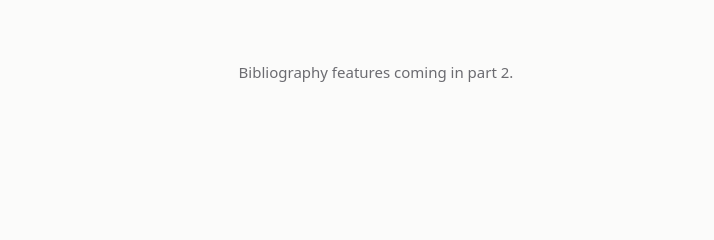
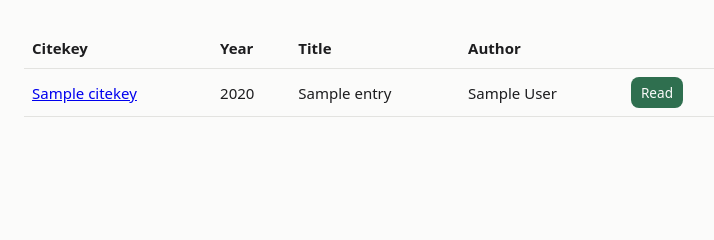
Before and after one commit to Ikuta-N/hashline, a FastAPI app: template src/hashline/web/templates/bib.html in a window 1280 px wide. Shown: the part 60-300 px from the top of the page, without its empty margins (264-978 px from the left). Run offline with FastAPI, Linux system fonts and the light colour scheme; the template is opened without the code that fills it: most values are stand-ins (such as "Sample title", 1, 10 or a date in 2020).

Commit message:
feat: browse the bibliography in the web

```diff
--- a/src/hashline/web/app.py
+++ b/src/hashline/web/app.py
@@ -342,11 +342,30 @@ def clear_context(request: Request, store: StoreDep) -> HTMLResponse:
 
 @app.get("/bib", response_class=HTMLResponse)
 def bib(request: Request, store: StoreDep) -> HTMLResponse:
-    """Bibliography management (stub)."""
+    """Bibliography management."""
+    entries = store.list_bib_entries()
     return templates.TemplateResponse(
         request=request,
         name="bib.html",
-        context={"current_page": "bib", "total": store.count_notes()},
+        context={
+            "current_page": "bib",
+            "total": store.count_notes(),
+            "entries": entries,
+        },
+    )
+
+
+@app.get("/bib/{citekey}", response_class=HTMLResponse)
+def bib_detail(request: Request, citekey: str, store: StoreDep) -> HTMLResponse:
+    """Show one bibliography entry in full."""
+    entry = store.get_bib_entry(citekey)
+    if entry is None:
+        raise HTTPException(status_code=404, detail="Citekey not found")
+
+    return templates.TemplateResponse(
+        request=request,
+        name="bib_detail.html",
+        context={"current_page": "bib", "total": store.count_notes(), "entry": entry},
     )
 
 
--- a/src/hashline/web/templates/bib.html
+++ b/src/hashline/web/templates/bib.html
@@ -1,5 +1,41 @@
 {% extends "base.html" %}
 {% block title %}Bibliography - hashline{% endblock %}
 {% block content %}
-<p class="empty">Bibliography features coming in part 2.</p>
+<div class="stack">
+  {% if entries %}
+    <div style="overflow-x: auto;">
+      <table style="width: 100%; border-collapse: collapse; text-align: left;">
+        <thead>
+          <tr style="border-bottom: 1px solid var(--line);">
+            <th style="padding: 0.5rem;">Citekey</th>
+            <th style="padding: 0.5rem;">Year</th>
+            <th style="padding: 0.5rem;">Title</th>
+            <th style="padding: 0.5rem;">Author</th>
+            <th style="padding: 0.5rem;"></th>
+          </tr>
+        </thead>
+        <tbody>
+          {% for entry in entries %}
+            <tr style="border-bottom: 1px solid var(--line);">
+              <td style="padding: 0.5rem;"><a href="/bib/{{ entry.citekey }}">{{ entry.citekey }}</a></td>
+              <td style="padding: 0.5rem;">{{ entry.year or '----' }}</td>
+              <td style="padding: 0.5rem;">{{ entry.title or '(no title)' }}</td>
+              <td style="padding: 0.5rem;">{{ entry.author or '-' }}</td>
+              <td style="padding: 0.5rem;">
+                <form method="post" action="/context/read" style="margin: 0;">
+                  <input type="hidden" name="citekey" value="{{ entry.citekey }}">
+                  <button type="submit" style="padding: 0.3rem 0.6rem; font-size: 0.85rem;">Read</button>
+                </form>
+              </td>
+            </tr>
+          {% endfor %}
+        </tbody>
+      </table>
+    </div>
+  {% else %}
+    <p class="empty" style="text-align: center; color: var(--muted); padding: 2rem;">
+      Library is empty. <a href="/import">Import a .bib file</a>
+    </p>
+  {% endif %}
+</div>
 {% endblock %}
```
Also changed, not shown: src/hashline/web/templates/bib_detail.html (added, +47 -0 lines), tests/test_web.py (+48 -1 lines).
